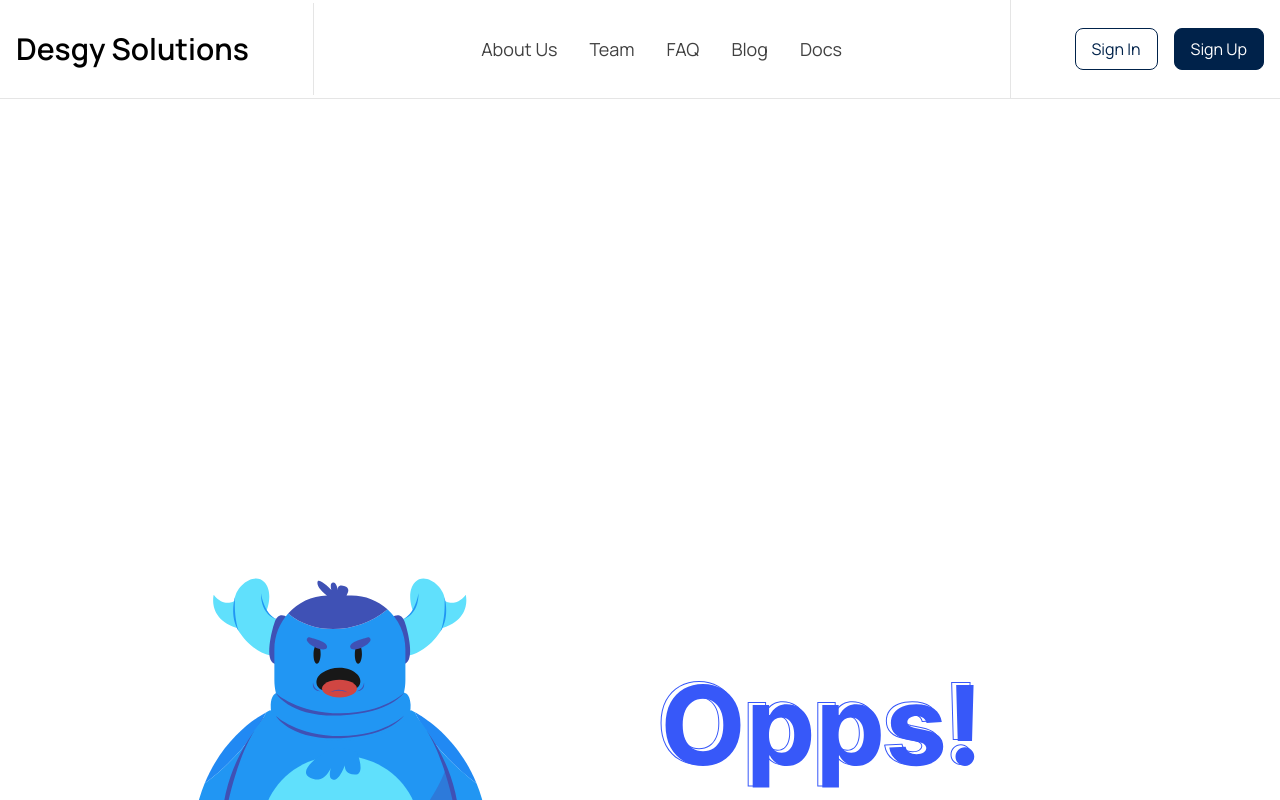
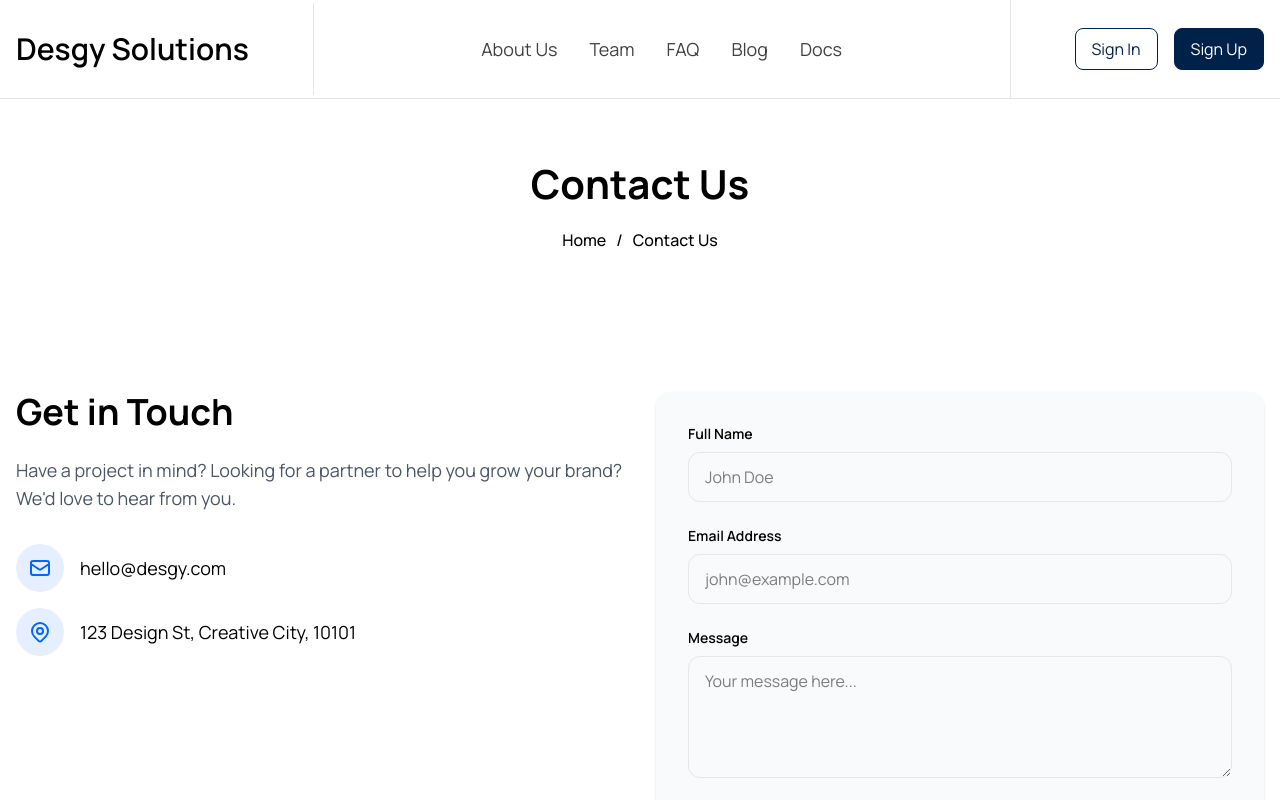
Before and after one commit to Thyon3/ThySolutions, a Next.js app: page /contact in a window 1280 px wide. Before the commit this address had no page. Shown: the top 800 px of the page. Built offline with nearby package versions, Linux system fonts and the light colour scheme.

Commit message:
feat: add contact page

```diff
--- /dev/null
+++ b/src/app/(site)/contact/page.tsx
@@ -0,0 +1,18 @@
+import Breadcrumb from '@/app/components/Common/Breadcrumb'
+import Contact from '@/app/components/Contact'
+import { Metadata } from 'next'
+
+export const metadata: Metadata = {
+    title: 'Contact Us | Desgy Solutions',
+}
+
+const ContactPage = () => {
+    return (
+        <>
+            <Breadcrumb pageName='Contact Us' />
+            <Contact />
+        </>
+    )
+}
+
+export default ContactPage
```
